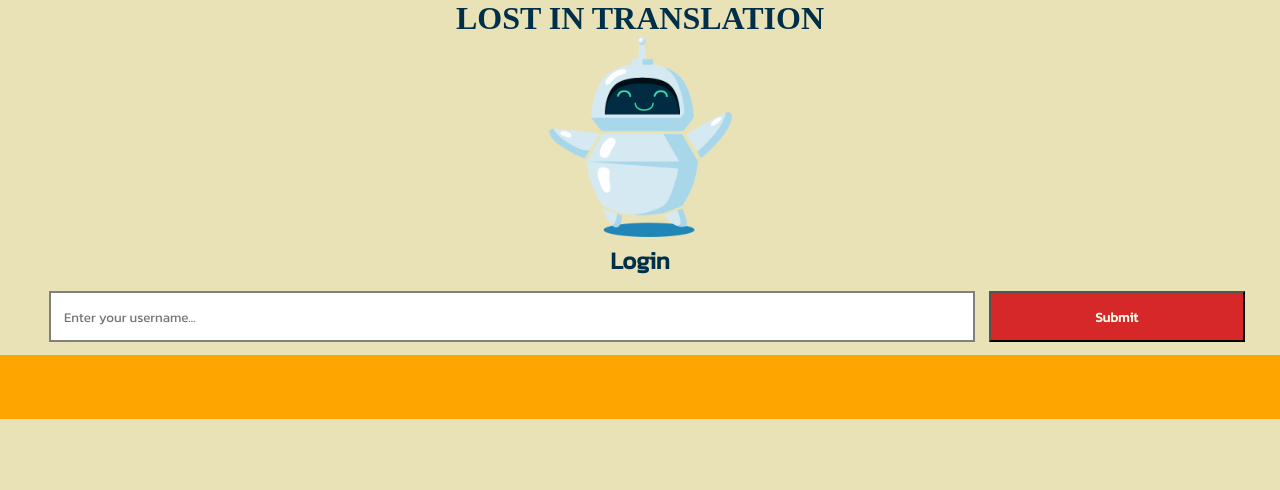
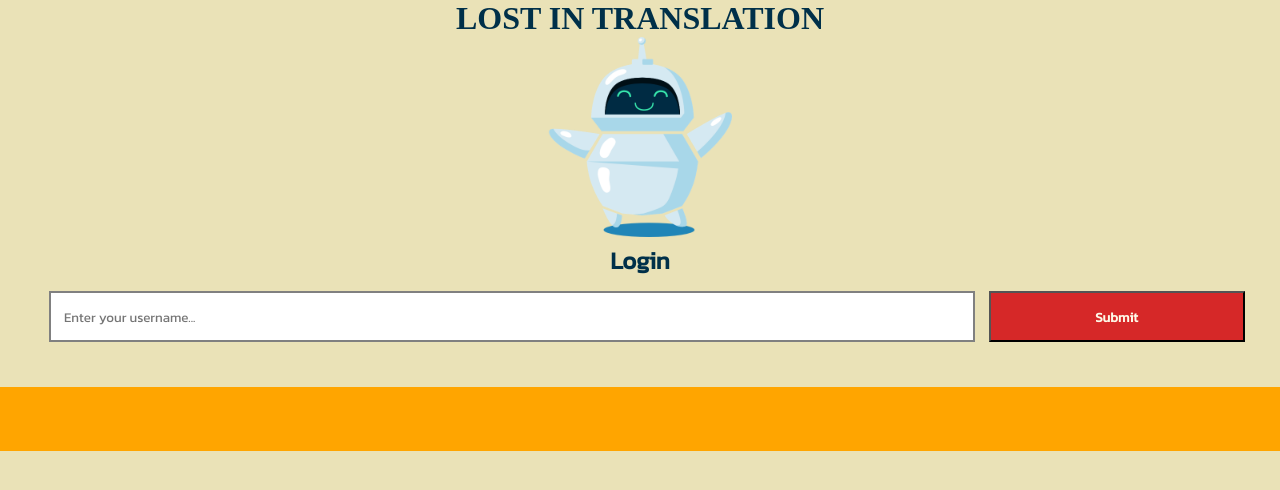
Before and after one commit to ctrl-alt-fenna/assignment-2, a React (Create React App) app: page / in a window 1280 px wide. Shown: the top 490 px of the page. Built offline with nearby package versions, Linux system fonts and the light colour scheme; a web font is replaced by a local one.

Commit message:
change the navbar color for easier to read

```diff
--- a/src/index.css
+++ b/src/index.css
@@ -36,7 +36,7 @@ nav {
 }
 
 nav * {
-    background-color: var(--nav-item-color);
+    background-color: orange;
     color: var(--text-bright);
     padding: 1em;
     margin: 0.5em;
@@ -155,6 +155,7 @@ footer {
   background-color: orange;
   display: flex;
   padding: 2em;
+  margin-top:2em;
 }
 footer h3 {
   font-size: 1.5em;
```
